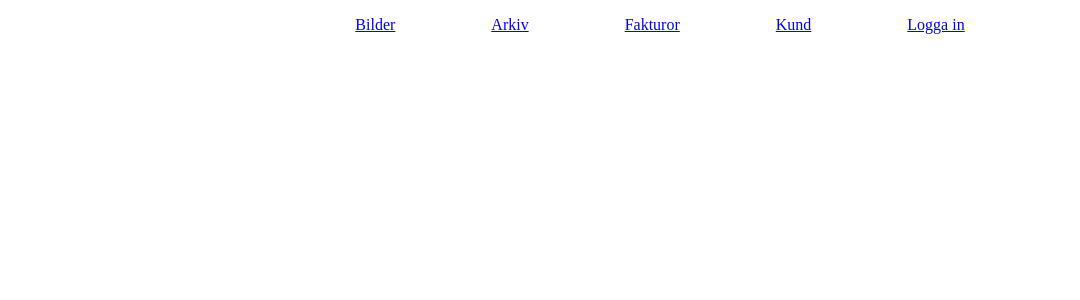
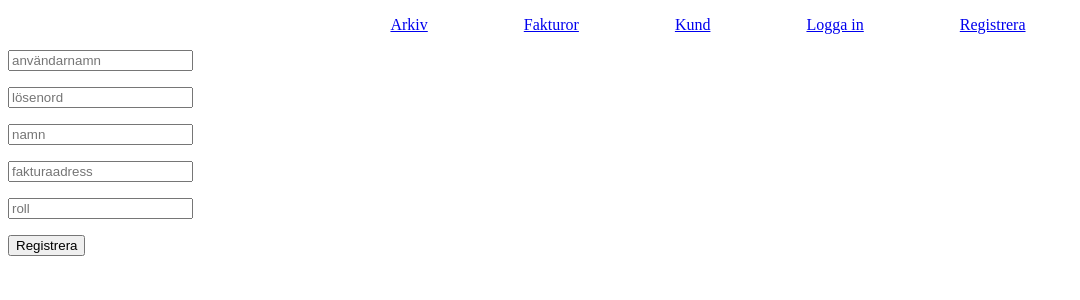
Before and after one commit to alexanderwirdemo/Bothniabladet-Frontend, an Angular app in the folder bothniabladet-frontend/: page /register in a window 1280 px wide. Before the commit this address led to /. Shown: the top 300 px of the page, without its empty margins (0-1080 px from the left). Built offline with nearby package versions, Linux system fonts and the light colour scheme.

Commit message:
Added registration component and backend-connection

```diff
--- a/bothniabladet-frontend/src/app/app-routing.module.ts
+++ b/bothniabladet-frontend/src/app/app-routing.module.ts
@@ -5,13 +5,15 @@ import { CustomerviewComponent } from './components/customerview/customerview.co
 import { ImageviewComponent } from './components/imageview/imageview.component';
 import { InvoiceviewComponent } from './components/invoiceview/invoiceview.component';
 import { LoginComponent } from './components/login/login.component';
+import { RegisterComponent } from './components/register/register.component';
 
 const routes: Routes = [
   {path: 'imageview', component: ImageviewComponent},
   {path: 'archiveview', component: ArchiveviewComponent},
   {path: 'invoiceview', component: InvoiceviewComponent},
   {path: 'customerview', component: CustomerviewComponent},
-  {path: 'login', component: LoginComponent}
+  {path: 'login', component: LoginComponent},
+  {path: 'register', component: RegisterComponent}
 ];
 
 @NgModule({
--- a/bothniabladet-frontend/src/app/app.module.ts
+++ b/bothniabladet-frontend/src/app/app.module.ts
@@ -11,6 +11,7 @@ import { InvoiceviewComponent } from './components/invoiceview/invoiceview.compo
 import { CustomerviewComponent } from './components/customerview/customerview.component';
 import { HeaderComponent } from './components/header/header.component';
 import { LoginComponent } from './components/login/login.component';
+import { RegisterComponent } from './components/register/register.component';
 
 @NgModule({
   declarations: [
@@ -20,7 +21,8 @@ import { LoginComponent } from './components/login/login.component';
     InvoiceviewComponent,
     CustomerviewComponent,
     HeaderComponent,
-    LoginComponent
+    LoginComponent,
+    RegisterComponent
   ],
   imports: [
     BrowserModule,
--- a/bothniabladet-frontend/src/app/components/header/header.component.html
+++ b/bothniabladet-frontend/src/app/components/header/header.component.html
@@ -1,7 +1,7 @@
 <nav class="navbar navbar-expand-lg navbar-light bg-light">
     <ul class="navbar-nav">
     <li class="nav-item active">
-    <a class="nav-link" [routerLink] = "['imageview']" routerLinkActive = "active">Bilder</a>
+    <a *ngIf="getUserLoggedIn()" class="nav-link" [routerLink] = "['imageview']" routerLinkActive = "active">Ladda upp bilder</a>
     </li>
     <li class="nav-item">
     <a class="nav-link" [routerLink] = "['archiveview']" routerLinkActive = "active">Arkiv</a>
@@ -15,9 +15,9 @@
     <li class="nav-item">
       <a *ngIf="!getUserLoggedIn()" class="nav-link" [routerLink] = "['login']" routerLinkActive = "active" >Logga in</a>
     </li>
-    <!--<li>
-      <a *ngIf="getUserLoggedIn()"routerLink="/admin" routerLinkActive="active">Administrera</a>
-    </li>-->
+    <li class="nav-item">
+      <a *ngIf="!getUserLoggedIn()" class="nav-link" [routerLink] = "['register']" routerLinkActive = "active" >Registrera</a>
+    </li>
 
 
     </ul>
--- a/bothniabladet-frontend/src/app/components/login/login.component.ts
+++ b/bothniabladet-frontend/src/app/components/login/login.component.ts
@@ -39,7 +39,6 @@ export class LoginComponent implements OnInit {
       } else {
       console.log(res)
       if(res.user.length===1){
-        alert('Användare hittad!');
         this._userapi.setuserLoggedIn(true);
         this._userapi.setUser(res.user);
       }
--- /dev/null
+++ b/bothniabladet-frontend/src/app/components/register/register.component.html
@@ -0,0 +1,18 @@
+<form [formGroup]="registerform" (ngSubmit)="onFormSubmit()">
+    <p>
+    <input  type = "text" name = "username" placeholder = "användarnamn" formControlName="username">
+</p>
+<p>
+    <input  type = "password" name = "password" placeholder = "lösenord" formControlName="password">
+</p>
+<p>
+    <input  type = "text" name = "name" placeholder = "namn" formControlName="name">
+</p>
+<p>
+    <input  type = "text" name = "invoiceAddress" placeholder = "fakturaadress" formControlName="invoiceAddress">
+</p>
+<p>
+    <input  type = "text" name = "role" placeholder = "roll" formControlName="role">
+</p>
+<input type = "submit" value = "Registrera">
+  </form>
--- /dev/null
+++ b/bothniabladet-frontend/src/app/components/register/register.component.ts
@@ -0,0 +1,69 @@
+import { Component, OnInit } from '@angular/core';
+import { FormBuilder, FormGroup } from '@angular/forms';
+import { UserService } from 'src/app/services/user.service';
+
+@Component({
+  selector: 'app-register',
+  templateUrl: './register.component.html',
+  styleUrls: ['./register.component.css']
+})
+export class RegisterComponent implements OnInit {
+  registerform: FormGroup;
+
+  constructor(
+    private formBuilder: FormBuilder,
+    private _userapi: UserService
+  ) {
+
+  }
+
+  ngOnInit(): void {
+    this.registerform = this.formBuilder.group({
+      username: '',
+      password: '',
+      name: '',
+      invoiceAddress: '',
+      role: ''
+    });
+  }
+
+  onFormSubmit() {
+    console.log('user data form:');
+    console.dir(this.registerform.value);
+
+    // Användardata
+    var loginForm = this.registerform.value;
+    let user = new User(loginForm.username, loginForm.password, loginForm.name, loginForm.invoiceAddress, loginForm.role);
+    console.log('user:');
+    console.dir(user);
+
+    this._userapi.postTypeRequest('registeruser/'+user.username, user).subscribe((res: any) => {
+      console.dir(res);
+      if (res.success) {
+      console.log(res)
+      } else {
+      console.log(res)
+      }
+      }, err => {
+      console.log(err);
+      });
+
+  }
+
+}
+
+export class User{
+  public username: String;
+  public password: String;
+  public name: String;
+  public invoiceAddress: String;
+  public role: String;
+
+  constructor(username: String, password: String, name: String, invoiceAddress: String, role: String){
+    this.username = username;
+    this.password = password;
+    this.name = name;
+    this.invoiceAddress = invoiceAddress;
+    this.role = role;
+  }
+}
```
Also changed, not shown: bothniabladet-frontend/src/app/components/register/register.component.css (added), 1 other file (tests, documents, lock files or other folders).
